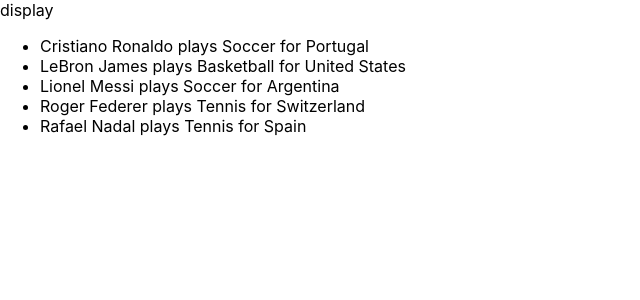
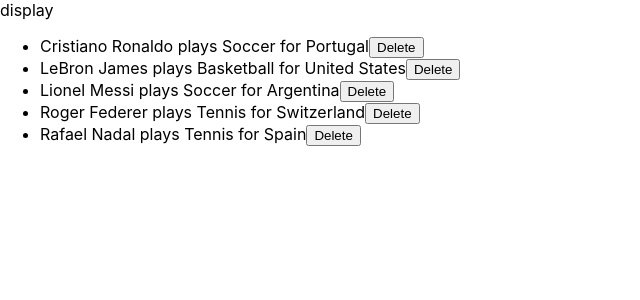
Before and after one commit to marie-sheela-joseph/sports, a React (Create React App) app: page / in a window 1280 px wide. Shown: the top 300 px of the page, without its empty margins (0-640 px from the left). Built offline with nearby package versions, Linux system fonts and the light colour scheme.

Commit message:
delete players

```diff
--- a/src/App.tsx
+++ b/src/App.tsx
@@ -1,14 +1,14 @@
-import React ,{useReducer}from 'react';
+import React ,{useReducer,createContext}from 'react';
 import './App.css';
 import Display from './Display';
 
 const intialState={
   players:[
     {id:1,name:'Cristiano Ronaldo',sport:'Soccer',country:'Portugal'},
-    {id:1,name:'LeBron James',sport:'Basketball',country:'United States'},
-    {id:1,name:'Lionel Messi',sport:'Soccer',country:'Argentina'},
-    {id:1,name:'Roger Federer',sport:'Tennis',country:'Switzerland'},
-    {id:1,name:'Rafael Nadal',sport:'Tennis',country:'Spain'}
+    {id:2,name:'LeBron James',sport:'Basketball',country:'United States'},
+    {id:3,name:'Lionel Messi',sport:'Soccer',country:'Argentina'},
+    {id:4,name:'Roger Federer',sport:'Tennis',country:'Switzerland'},
+    {id:5,name:'Rafael Nadal',sport:'Tennis',country:'Spain'}
   ],
   editId:0
 }
@@ -30,16 +30,20 @@
 function reducer(state:IState,action:IAction){
 switch(action.type){
   // case "ADD_PLAYER":return {...state,players:[...state.players,action.payload]};
-  // case "DELETE_PLAYER": return {...state,players:state.players.filter((p)=>p.id!==action.payload)};
+   case "DELETE_PLAYER": return {...state,players:state.players.filter((p)=>p.id!==action.payload)};
   // case "EDIT_PLAYER":return {...state,players:state.players.map((p)=>p.id===state.editId?action.payload:p)};
   default :return state;
 }
 }
+type IDispatch=(action:IAction)=>void
+export const ContextDispatch=createContext<IDispatch|null>(null)
 function App() {
   const [state,dispatch]=useReducer(reducer,intialState);
   return (
     <div>
-      <Display players={state.players}/>
+      <ContextDispatch.Provider value={dispatch}>
+      <Display players={state.players} />
+      </ContextDispatch.Provider>
     </div>
   );
 }
--- a/src/Display.tsx
+++ b/src/Display.tsx
@@ -1,16 +1,26 @@
 import {IPlayer} from "./App"
+import { useContext } from "react"
+import {ContextDispatch} from "./App"
 interface IProps{
     players:IPlayer[]
 }
 
+
+
 const Display:React.FC<IProps>=({players})=>{
-
+    const dispatch=useContext(ContextDispatch)
 return (
     <div>
         display
         <ul>
             {players.map((p)=><li key={p.id}>
-                {p.name} plays {p.sport} for {p.country}</li>)}
+                {p.name} plays {p.sport} for {p.country}
+                <button onClick={()=>
+                {
+                dispatch!==null && dispatch({type:"DELETE_PLAYER",payload:p.id})
+                }
+                }>Delete</button>
+                </li>)}
         </ul>
     </div>
 );
```
